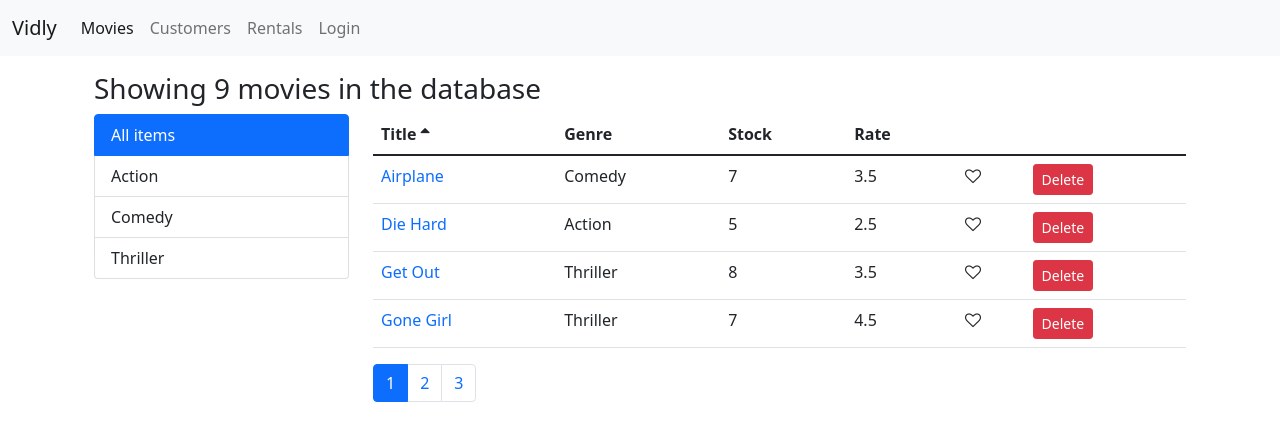
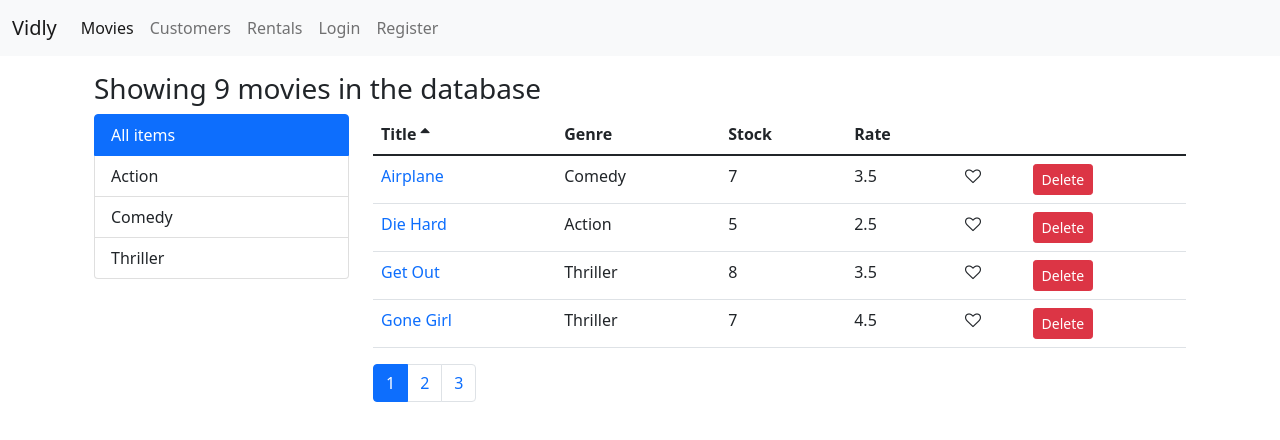
Before and after one commit to wilbertopachecob/react-vidly-app, a React (Create React App) app: page /movies in a window 1280 px wide. Shown: the top 440 px of the page. Built offline with nearby package versions, Linux system fonts and the light colour scheme.

Commit message:
added link to register

```diff
--- a/src/components/navbar.jsx
+++ b/src/components/navbar.jsx
@@ -33,6 +33,9 @@ function Navbar() {
             <NavLink className="nav-link float-end" to="/login">
               Login
             </NavLink>
+            <NavLink className="nav-link float-end" to="/register">
+              Register
+            </NavLink>
           </div>
         </div>
       </div>
```
